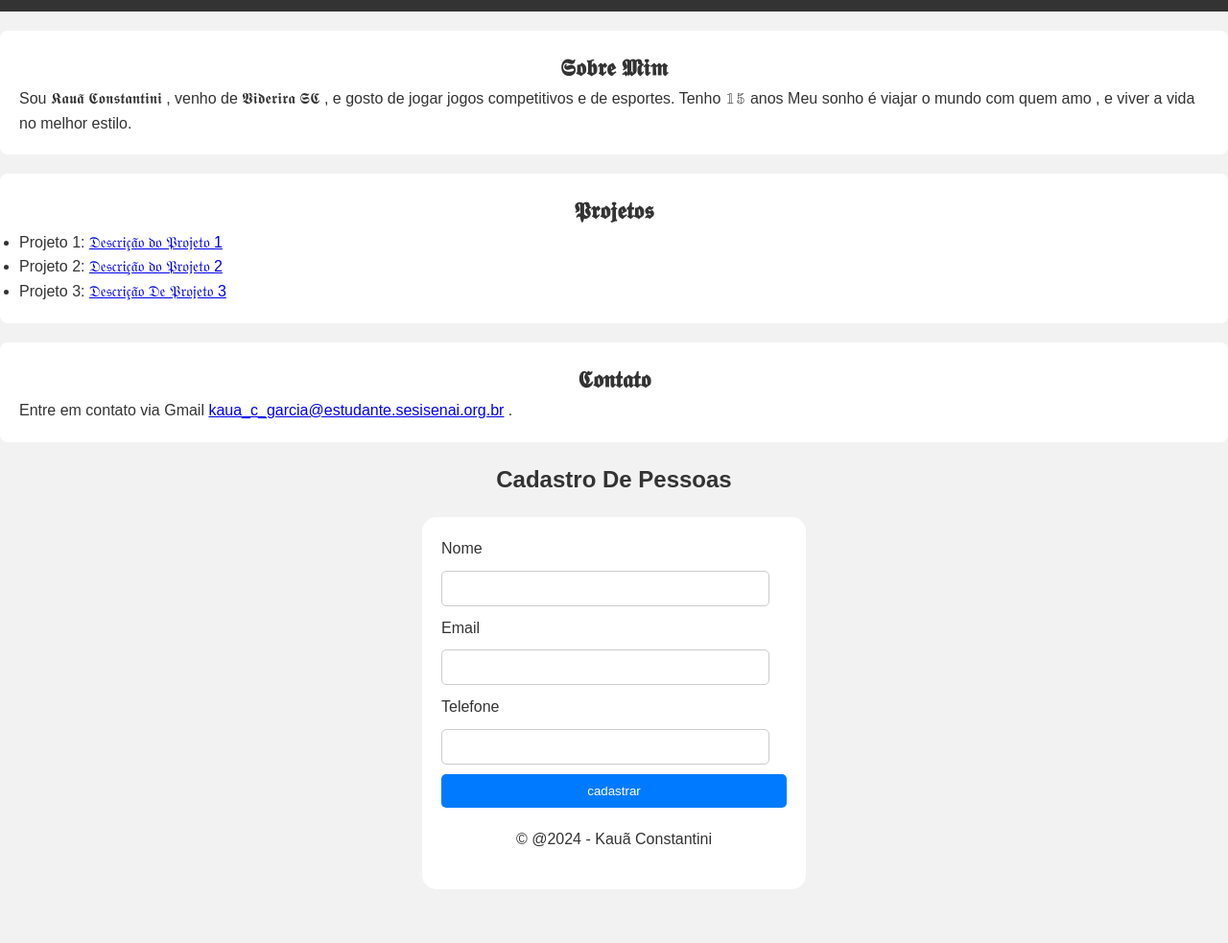
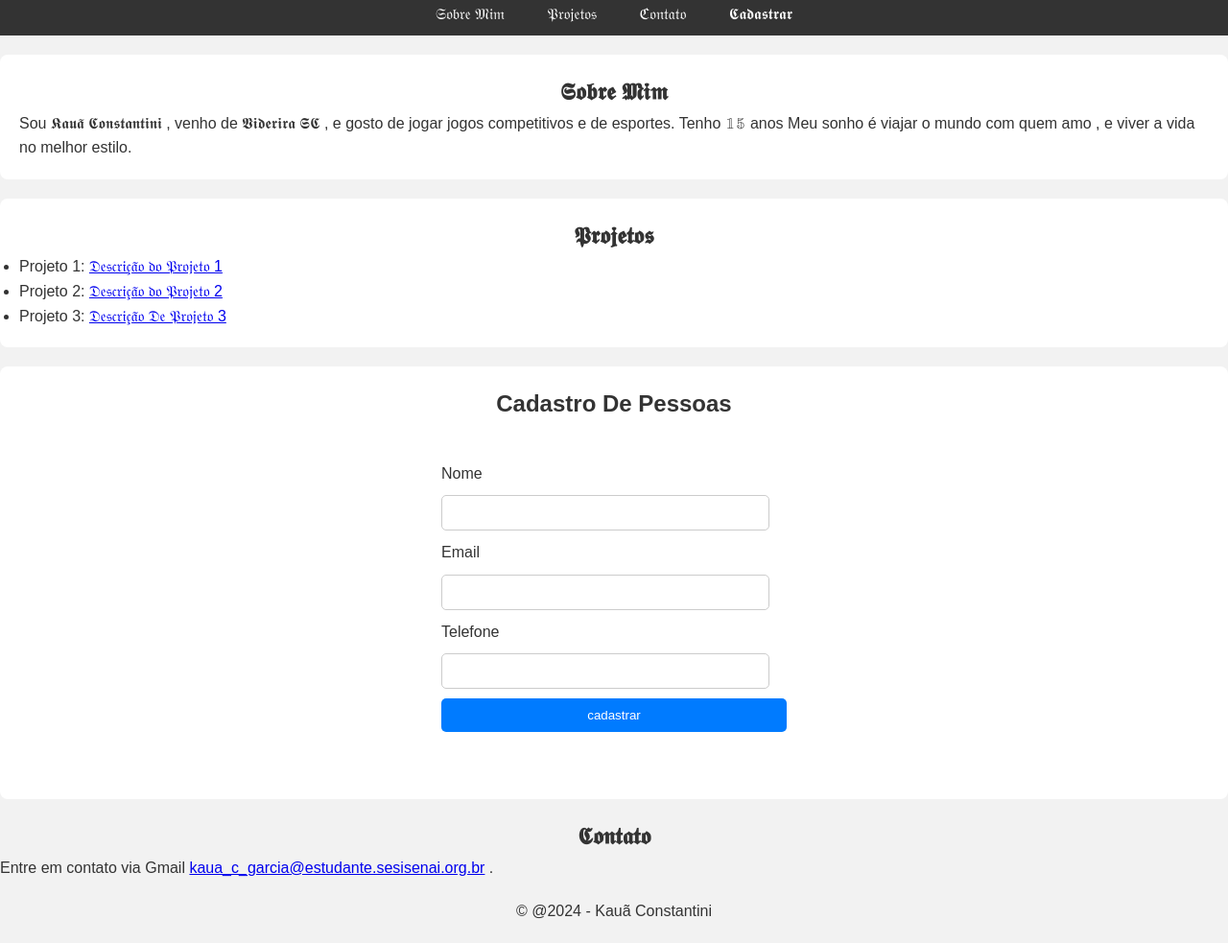
Before and after one commit to kauzzwwq/Pessoal, a plain HTML site: page index.html in a window 1280 px wide. Shown: the part 95-1078 px from the top of the page at 96% size. Before the commit the page ends 1042 px from the top, so only its background shows below. Drawn offline with Linux system fonts and the light colour scheme.

Commit message:
Update index.html

```diff
--- a/index.html
+++ b/index.html
@@ -1,3 +1,6 @@
+header h1  {
+  background-image: linear-gradient( rgb(218, 149, 21), purple)
+  }
 
 
 <!DOCTYPE html>
@@ -76,6 +79,53 @@ footer{
   margin: 20px;
 }
 
+    h2 {
+      text-align: center;
+
+
+
+
+    }
+
+
+    form {
+      max-width: 400px;
+      margin: 20px auto;
+      background-color: #fff;
+      padding: 20px;
+      border-radius: 15px;
+    }
+
+
+    label,
+    input {
+      display: block;
+      margin-bottom: 10px
+    }
+
+
+    input[type="text"],
+    input[type="email"],
+    input[type="tel"] {
+      width: 95%;
+      padding: 10px;
+      border: 1px solid #ccc;
+      border-radius: 5px;
+    }
+
+
+    input[type="submit"] {
+      width: 100%;
+      padding: 10px;
+      border: none;
+      border-radius: 5px;
+      background-color: #007bff;
+      color: #fff;
+      cursor:pointer;
+    }
+    input[type="submit"] :hover{
+    background-color:0056b3
+    }
 
 </style>
 
@@ -94,7 +144,7 @@ footer{
         <li><a href="#sobre">𝔖𝔬𝔟𝔯𝔢 𝔐𝔦𝔪</a></li>
         <li><a href="#projetos">𝔓𝔯𝔬𝔧𝔢𝔱𝔬𝔰</a></li>
         <li><a href="#contato">ℭ𝔬𝔫𝔱𝔞𝔱𝔬</a></li>
-          <li><a href="#cadastro">ℭ𝔬𝔫𝔱𝔞𝔱𝔬</a></li>
+          <li><a href="#cadastro">𝕮𝖆𝖉𝖆𝖘𝖙𝖗𝖆𝖗</a></li>
       </ul>
     </nav>
   </header>
@@ -126,13 +176,28 @@ footer{
       <li>Projeto 2: <a href="#"> 𝔇𝔢𝔰𝔠𝔯𝔦𝔠̧𝔞̃𝔬 𝔡𝔬 𝔓𝔯𝔬𝔧𝔢𝔱𝔬 2</a> </li>
       <li>Projeto 3: <a href="#"> 𝔇𝔢𝔰𝔠𝔯𝔦𝔠̧𝔞̃𝔬 𝔇𝔢 𝔓𝔯𝔬𝔧𝔢𝔱𝔬 3</a> </li>
     </ul>
+
   </section>
-  <section id="contato">
+  <section id="cadastro">
+
+  <h2> Cadastro De Pessoas </h2>
+  <form>
+    <label> Nome </label>
+    <input type="text" id"nome" name="nome" required>
+    <label> Email </label>
+    <input type="email" id"email" name="email" required>
+    <label> Telefone </label>
+    <input type="tel" id"telefone" name="telefone" required>
+    <input type="submit" value="cadastrar">
+</form>
+
+
+    </section>
     <h2> 𝕮𝖔𝖓𝖙𝖆𝖙𝖔 </h2>
     <p> Entre em contato via Gmail <a
         href="mailto:kaua_c_garcia@estudante.sesisenai.org.br">kaua_c_garcia@estudante.sesisenai.org.br</a> . </p>
   </section>
-<!DOCTYPE html>
+
 <html>
 
 
@@ -183,35 +248,9 @@ footer{
     }
 
 
-    input[type="submit"] {
-      width: 100%;
-      padding: 10px;
-      border: none;
-      border-radius: 5px;
-      background-color: #007bff;
-      color: #fff;
-      cursor:pointer;
-    }
-    input[type="submit"] :hover{
-    background-color:0056b3
-
-    }
-  </style>
-  <title> Meu Cadastro </title>
 
 
-<body>
-  <h2> Cadastro De Pessoas </h2>
-  <form>
-    <label> Nome </label>
-    <input type="text" id"nome" name="nome" required>
-    <label> Email </label>
-    <input type="email" id"email" name="email" required>
-    <label> Telefone </label>
-    <input type="tel" id"telefone" name="telefone" required>
-    <input type="submit" value="cadastrar">
-</body>
-</head>
+  </style>
 
 
 
@@ -224,7 +263,6 @@ footer{
 
 
 
-</html>
 
 
 
```
